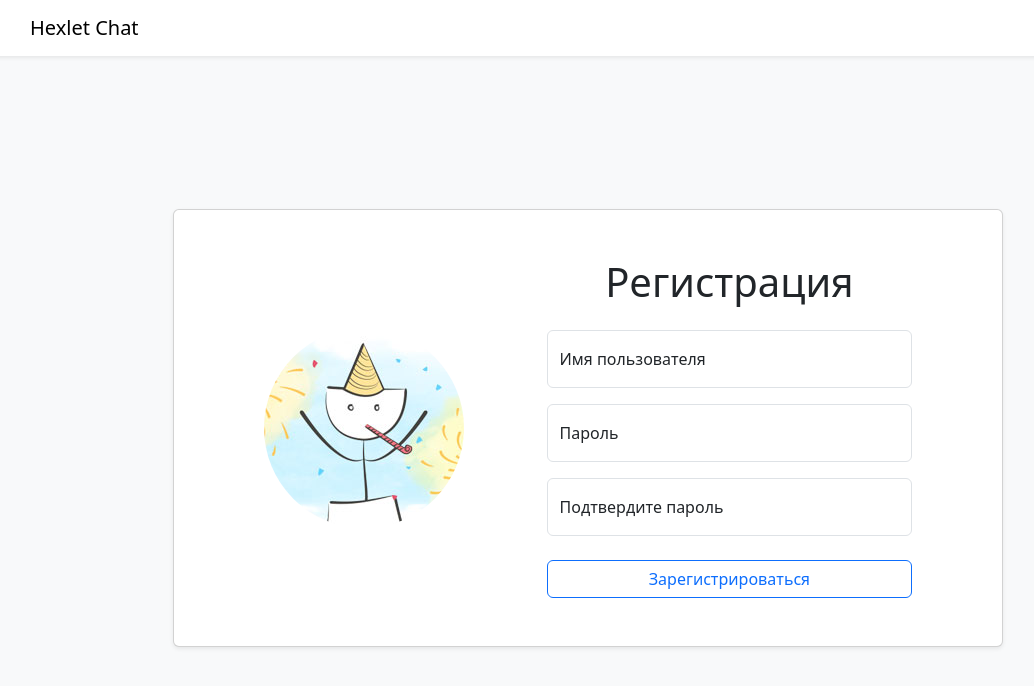
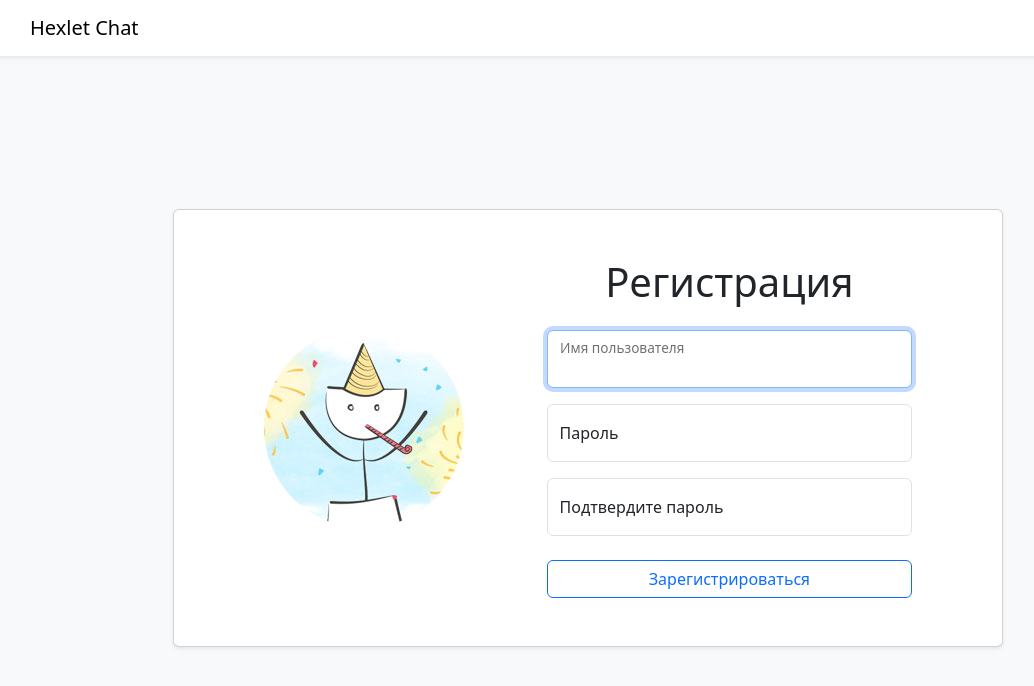
Before and after one commit to NastyaSia04/frontend-project-12, a React (Vite) app in the folder frontend/: page /signup in a window 1280 px wide. Shown: the top 686 px of the page, without its empty margins (52-1086 px from the left). Built offline with nearby package versions, Linux system fonts and the light colour scheme; no server answers; what leo-profanity would draw is missing.

Commit message:
Add asynchrony to the i18next, init.jsx, and index files.js. Fix the validation functions and Login, SignUp, and AddModal containers.

```diff
--- a/frontend/src/components/SignUpComponents/SignUpForm.jsx
+++ b/frontend/src/components/SignUpComponents/SignUpForm.jsx
@@ -11,7 +11,7 @@ const SignUpForm = ({ onSubmit }) => {
     <Formik
       initialValues={{ username: '', password: '', confirmPassword: '' }}
       onSubmit={onSubmit}
-      validationSchema={signUpSchema(t)}
+      validationSchema={signUpSchema}
     >
       {({ isSubmitting, errors, touched, submitCount }) => (
         <Form>
@@ -25,20 +25,16 @@ const SignUpForm = ({ onSubmit }) => {
               placeholder={t('validation.minThree')}
               autoComplete='username'
               required
-              className={
-                ((touched.username || submitCount > 0) && errors.username) ||
-                (submitCount > 0 && errors.confirmPassword)
-                  ? 'is-invalid'
-                  : ''
-              }
+              isInvalid={!!errors.username && (touched.username || submitCount > 0)}
               aria-describedby='usernameHelpBlock'
+              autoFocus
             />
             <BootstrapForm.Label htmlFor='username'>{t('signUp.username')}</BootstrapForm.Label>
-            <div className='invalid-tooltip'></div>
-            {(touched.username || submitCount > 0) && errors.username && !errors.confirmPassword && (
-              <div className='invalid-tooltip' placement='right'>
-                {errors.username}
-              </div>
+
+            {(touched.username || submitCount > 0) && errors.username && (
+              <BootstrapForm.Control.Feedback type="invalid">
+                {t(errors.username)}
+              </BootstrapForm.Control.Feedback>
             )}
           </BootstrapForm.Group>
 
@@ -52,21 +48,17 @@ const SignUpForm = ({ onSubmit }) => {
               placeholder={t('validation.minSix')}
               autoComplete='new-password'
               required
-              className={
-                ((touched.password || submitCount > 0) && errors.password) ||
-                (submitCount > 0 && errors.confirmPassword)
-                  ? 'is-invalid'
-                  : ''
-              }
+              isInvalid={!!errors.password && (touched.password || submitCount > 0)}
               aria-describedby='passwordHelpBlock'
             />
-            <div className='invalid-tooltip'></div>
-            {(touched.password || submitCount > 0) && errors.password && !errors.confirmPassword && (
-              <div className='invalid-tooltip'>
-                {errors.password}
-              </div>
+
+            <BootstrapForm.Label htmlFor='password'>{t('signUp.password')}</BootstrapForm.Label>
+
+            {(touched.password || submitCount > 0) && errors.password && (
+              <BootstrapForm.Control.Feedback type="invalid">
+                {t(errors.password)}
+              </BootstrapForm.Control.Feedback>
             )}
-            <BootstrapForm.Label htmlFor='password'>{t('signUp.password')}</BootstrapForm.Label>
           </BootstrapForm.Group>
 
           {/* Поле confirmPassword */}
@@ -79,16 +71,15 @@ const SignUpForm = ({ onSubmit }) => {
               placeholder={t('validation.passwordsMustMatch')}
               autoComplete='new-password'
               required
-              className={
-                (touched.confirmPassword || submitCount > 0) && errors.confirmPassword
-                  ? 'is-invalid'
-                  : ''
-              }
+              isInvalid={!!errors.confirmPassword && (touched.confirmPassword || submitCount > 0)}
             />
-            <div className='invalid-tooltip'>
-              {(touched.confirmPassword || submitCount > 0) && errors.confirmPassword}
-            </div>
+
             <BootstrapForm.Label htmlFor='confirmPassword'>{t('signUp.confirmPassword')}</BootstrapForm.Label>
+            {errors.confirmPassword && (touched.confirmPassword || submitCount > 0) && (
+              <BootstrapForm.Control.Feedback type="invalid">
+                {t(errors.confirmPassword)}
+              </BootstrapForm.Control.Feedback>
+            )}
           </BootstrapForm.Group>
 
           <Button
--- a/frontend/src/containers/MainContainers/AddModal.jsx
+++ b/frontend/src/containers/MainContainers/AddModal.jsx
@@ -47,7 +47,7 @@ const AddModal = () => {
     <Modal title={t('channels.modal.addTitle')} onClose={handleClose}>
       <Formik
         initialValues={{ name: '' }}
-        validationSchema={channelSchema(t, existingChannelNames)}
+        validationSchema={channelSchema(existingChannelNames)}
         validateOnBlur={false}
         validateOnChange={false}
         onSubmit={handleSubmit}
@@ -56,6 +56,7 @@ const AddModal = () => {
           <AddChannelModal
             {...formikProps}
             onHide={handleClose}
+            t={t}
           />
         )}
       </Formik>
--- a/frontend/src/i18n.js
+++ b/frontend/src/i18n.js
@@ -2,7 +2,7 @@ import i18n from 'i18next'
 import { initReactI18next } from 'react-i18next'
 import ruTranslation from './locales/ru/translation.json'
 
-i18n
+const i18nInitPromise = i18n
   .use(initReactI18next)
   .init({
     resources: {
@@ -18,4 +18,5 @@ i18n
     },
   })
 
+  export { i18nInitPromise }
   export default i18n
--- a/frontend/src/index.jsx
+++ b/frontend/src/index.jsx
@@ -6,8 +6,11 @@ import 'bootstrap/dist/js/bootstrap.bundle.min.js'
 import 'react-toastify/dist/ReactToastify.css'
 import './index.css'
 
-createRoot(document.getElementById('root')).render(
+
+init().then((app) => {
+  createRoot(document.getElementById('root')).render(
   <StrictMode>
-    {init()}
+    {app}
   </StrictMode>,
-)
+  )
+})
--- a/frontend/src/init.jsx
+++ b/frontend/src/init.jsx
@@ -4,7 +4,7 @@ import { Provider } from 'react-redux'
 import store from './store/index.js'
 
 import { I18nextProvider } from 'react-i18next'
-import i18n from './i18n.js'
+import i18n, { i18nInitPromise } from './i18n.js'
 import filter from 'leo-profanity'
 import { Provider as RollbarProvider, ErrorBoundary } from '@rollbar/react'
 
@@ -18,7 +18,10 @@ const rollbarConfig = {
 filter.loadDictionary('ru')
 filter.loadDictionary('en')
 
-const init = () => (
+const init = async () => {
+  await i18nInitPromise
+
+  return (
     <RollbarProvider config={rollbarConfig}>
       <ErrorBoundary>
         <Provider store={store}>
@@ -29,5 +32,6 @@ const init = () => (
       </ErrorBoundary>
     </RollbarProvider>
   )
+}
 
 export default init
--- a/frontend/src/locales/ru/translation.json
+++ b/frontend/src/locales/ru/translation.json
@@ -65,8 +65,6 @@
     "maxTwenty": "От 3 до 20 символов",
     "minSix": "Не менее 6 символов",
     "required": "Обязательное поле",
-    "minPasw": "Минимум 2 буквы",
-    "maxPasw": "Максимум 20 букв",
     "channelExists": "Имя канала уже существует",
     "passwordsMustMatch": "Пароли должны совпадать"
   },
--- a/frontend/src/utils/validation/channelSchema.js
+++ b/frontend/src/utils/validation/channelSchema.js
@@ -1,11 +1,11 @@
-import * as Yup from 'yup'
+import { string, object } from 'yup'
 
-const channelSchema = (t, existingChannelName) => Yup.object({
-  name: Yup.string()
-    .min(3, t('validation.minThree'))
-    .max(20, t('validation.maxTwenty'))
-    .notOneOf(existingChannelName, t('validation.channelExists'))
-    .required(t('validation.required')),
-})
+const channelSchema = (existingChannels = []) => object().shape({
+  name: string()
+    .required('validation.required')
+    .min(3, 'validation.minThree')
+    .max(20, 'validation.maxTwenty')
+    .notOneOf(existingChannels, 'validation.channelExists'),
+});
 
 export default channelSchema
--- a/frontend/src/utils/validation/loginSchema.js
+++ b/frontend/src/utils/validation/loginSchema.js
@@ -1,14 +1,10 @@
-import * as Yup from 'yup';
+import { string, object } from 'yup'
 
-const loginSchema = (t) => Yup.object().shape({
-  username: Yup.string()
-    .min(2, t('validation.minPasw'))
-    .max(20, t('validation.maxPasw'))
-    .required(t('validation.required')),
-  password: Yup.string()
-    .min(2, t('validation.minPasw'))
-    .max(20, t('validation.maxPasw'))
-    .required(t('validation.required')),
+export default object().shape({
+  username: string()
+    .required('validation.required')
+    .min(3, 'validation.minThree')
+    .max(20, 'validation.maxTwenty'),
+  password: string()
+    .required('validation.required')
 })
-
-export default loginSchema
--- a/frontend/src/utils/validation/signUpSchema.js
+++ b/frontend/src/utils/validation/signUpSchema.js
@@ -1,16 +1,14 @@
-import * as Yup from 'yup';
+import { string, object, ref } from 'yup'
 
-const signUpSchema = (t) => Yup.object().shape({
-  username: Yup.string()
-    .min(3, t('validation.minThree'))
-    .max(20, t('validation.maxTwenty'))
-    .required(t('validation.required')),
-  password: Yup.string()
-    .min(6, t('validation.minSix'))
-    .required(t('validation.required')),
-  confirmPassword: Yup.string()
-    .oneOf([Yup.ref('password'), null], t('validation.passwordsMustMatch'))
-    .required(t('validation.required')),
+export default object().shape({
+  username: string()
+    .required('validation.required')
+    .min(3, 'validation.minThree')
+    .max(20, 'validation.maxTwenty'),
+  password: string()
+    .required('validation.required')
+    .min(6, 'validation.minSix'),
+  confirmPassword: string()
+    .required('validation.required')
+    .oneOf([ref('password')], 'validation.passwordsMustMatch'),
 })
-
-export default signUpSchema
```
Also changed, not shown: frontend/src/components/LoginComponents/LoginForm.jsx (+17 -2 lines), frontend/src/components/MainComponents/AddChannelModal.jsx (+10 -4 lines). Lines whose indentation alone changed are shown as unchanged.
